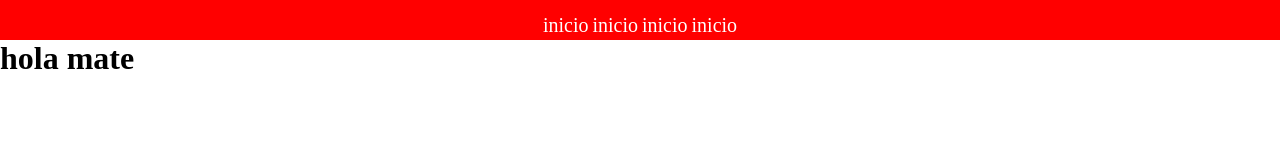
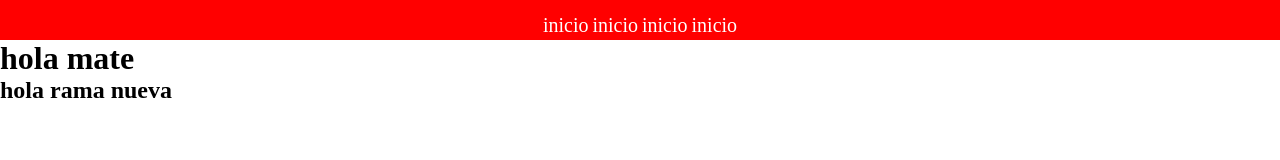
Before and after one commit to MMihovilcevic/navbar, a plain HTML site: page index.html in a window 1280 px wide. Drawn offline with Linux system fonts and the light colour scheme.

Commit message:
creacion del h2

```diff
--- a/index.html
+++ b/index.html
@@ -24,7 +24,7 @@
         <h1>
             hola mate</h1>
             <section>
-
+                    <h2>hola rama nueva</h2>
             </section>
     </main>
 </body>
```
